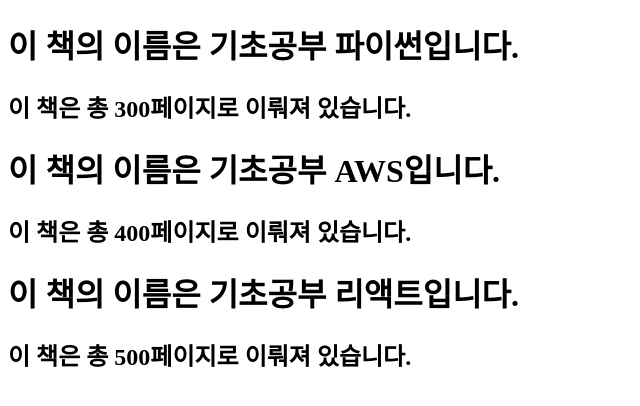
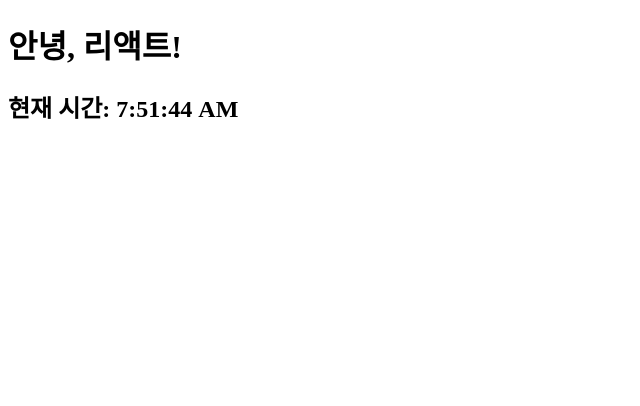
Before and after one commit to nissi153/react, a React (Create React App) app in the folder examples-app/: page / in a window 1280 px wide. Shown: the top 406 px of the page, without its empty margins (0-640 px from the left). Built offline with nearby package versions, Linux system fonts and the light colour scheme.

Commit message:
엘리먼트

```diff
--- /dev/null
+++ b/examples-app/src/4-element/Clock.jsx
@@ -0,0 +1,12 @@
+import React from "react";
+
+function Clock(props) {
+    return (
+        <div>
+            <h1>안녕, 리액트!</h1>
+            <h2>현재 시간: {new Date().toLocaleTimeString()}</h2>
+        </div>
+    );
+}
+
+export default Clock;
--- a/examples-app/src/index.js
+++ b/examples-app/src/index.js
@@ -3,6 +3,7 @@
 import App from "./App";
 import Clock from "./2-clock/Clock";
 import Library from "./3-jsx/Library";
+import Clock2 from "./4-element/Clock";
 
 const root = ReactDOM.createRoot(document.getElementById("root"));
-root.render(<Library />);
+root.render(<Clock2 />);
```
Also changed, not shown: examples-app/src/4-element/ConfirmDialog.jsx (added, +62 -0 lines).
